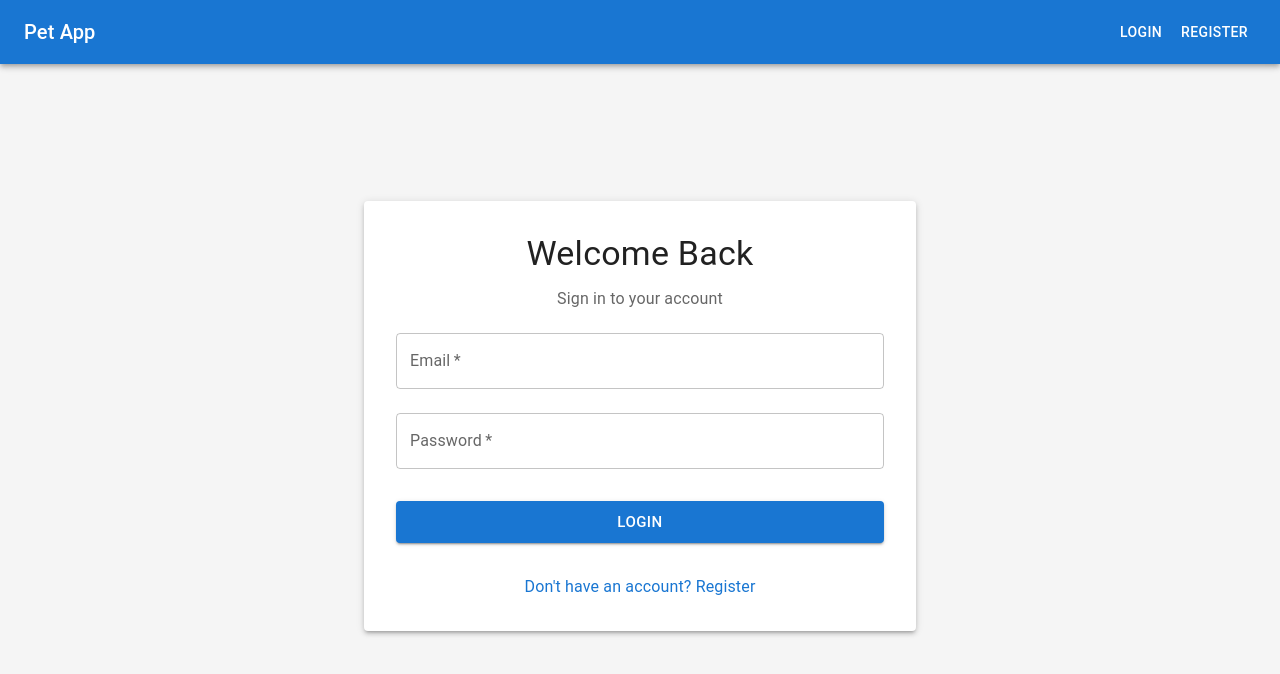
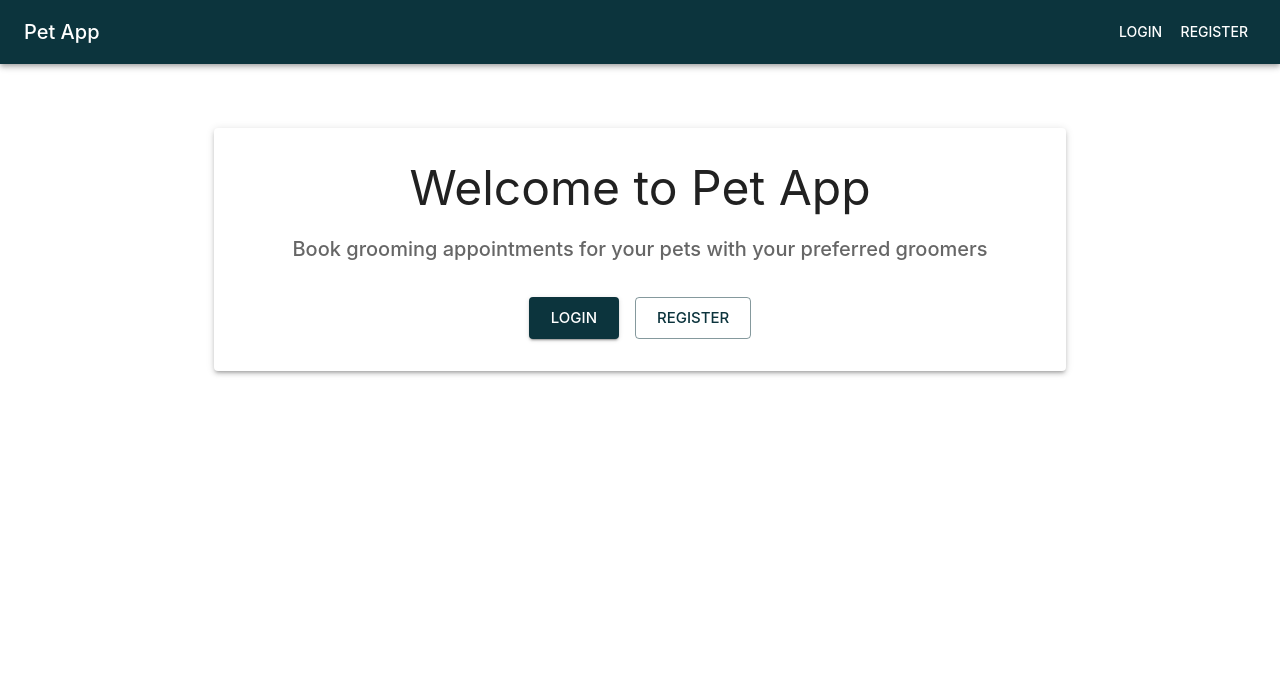
Before and after one commit to kenzychew/pet-app, a React (Vite) app in the folder client/: page / in a window 1280 px wide. Before the commit this address led to /login. Shown: the top 674 px of the page. Built offline with nearby package versions, Linux system fonts and the light colour scheme; no server answers.

Commit message:
app router routes for nav, added layout component to contain styling elements

```diff
--- a/client/src/App.jsx
+++ b/client/src/App.jsx
@@ -1,54 +1,59 @@
 import React from "react";
-import {BrowserRouter as Router, Routes, Route, Navigate} from "react-router-dom";
-import { AuthProvider, useAuth } from "./contexts/AuthContext.jsx";
-import { Container, Box } from "@mui/material";
+import { BrowserRouter as Router, Routes, Route, Navigate } from "react-router-dom";
+import { ThemeProvider, CssBaseline } from "@mui/material";
+import theme from "./theme";
+import { AuthProvider } from "./contexts/AuthContext";
 
-// Import your pages
-import NavBar from "./components/Navbar";
+// Components
+import Layout from "./components/Layout";
+import ProtectedRoute from "./components/ProtectedRoute";
+
+// Pages
+import HomePage from "./pages/HomePage";
 import LoginPage from "./pages/LoginPage";
 import RegisterPage from "./pages/RegisterPage";
 import DashboardPage from "./pages/DashboardPage";
 import PetPage from "./pages/PetPage";
-
-// Protected route component
-const ProtectedRoute = ({ children }) => {
-  const { isAuthenticated, loading } = useAuth();
-
-  if (loading) {
-    return <div>Loading...</div>;
-  }
-
-  if (!isAuthenticated) {
-    return <Navigate to="/login" />;
-  }
-
-  return children;
-};
-
-function AppContent() {
-  return (
-    <Router>
-      <NavBar />
-      <Box sx={{ py: 4 }}>
-        <Container maxWidth="lg">
-          <Routes>
-            <Route path="/login" element={<LoginPage />} />
-            <Route path="/register" element={<RegisterPage />} />
-            <Route path="/dashboard" element={<ProtectedRoute><DashboardPage /></ProtectedRoute>} />
-            <Route path="/pets" element={<ProtectedRoute><PetPage /></ProtectedRoute>} />
-            <Route path="/" element={<Navigate to="/login" />} />
-          </Routes>
-        </Container>
-      </Box>
-    </Router>
-  );
-}
+import AppointmentPage from "./pages/AppointmentPage";
+import GroomerSchedulePage from "./pages/GroomerSchedulePage";
+import GroomerCalendarView from "./pages/GroomerCalendarView";
 
 function App() {
   return (
-    <AuthProvider>
-      <AppContent />
-    </AuthProvider>
+    <ThemeProvider theme={theme}>
+      <CssBaseline />
+      <AuthProvider>
+        <Router>
+          <Layout>
+            <Routes>
+              {/* Public routes */}
+              <Route path="/" element={<HomePage />} />
+              <Route path="/login" element={<LoginPage />} />
+              <Route path="/register" element={<RegisterPage />} />
+
+              {/* Protected routes for authenticated users */}
+              <Route element={<ProtectedRoute />}>
+                <Route path="/dashboard" element={<DashboardPage />} />
+              </Route>
+
+              {/* Protected routes for owners */}
+              <Route element={<ProtectedRoute allowedRoles={["owner"]} />}>
+                <Route path="/pets" element={<PetPage />} />
+                <Route path="/appointments" element={<AppointmentPage />} />
+              </Route>
+
+              {/* Protected routes for groomers */}
+              <Route element={<ProtectedRoute allowedRoles={["groomer"]} />}>
+                <Route path="/schedule" element={<GroomerSchedulePage />} />
+              </Route>
+
+              {/* Fallback route */}
+              <Route path="*" element={<Navigate to="/login" replace />} />
+            </Routes>
+          </Layout>
+        </Router>
+      </AuthProvider>
+    </ThemeProvider>
   );
 }
 
--- /dev/null
+++ b/client/src/components/Layout.jsx
@@ -0,0 +1,18 @@
+import React from "react";
+import { Container, Box } from "@mui/material";
+import NavBar from "./NavBar";
+
+const Layout = ({ children }) => {
+  return (
+    <>
+      <NavBar />
+      <Container maxWidth="lg">
+        <Box sx={{ mt: 4, mb: 4 }}>
+          {children}
+        </Box>
+      </Container>
+    </>
+  );
+};
+
+export default Layout;
--- a/client/src/components/NavBar.jsx
+++ b/client/src/components/NavBar.jsx
@@ -29,11 +29,26 @@ const NavBar = () => {
               <Button color="inherit" component={Link} to="/dashboard">
                 Dashboard
               </Button>
+
+              {/* Owner-specific navigation */}
               {user?.role === "owner" && (
-                <Button color="inherit" component={Link} to="/pets">
-                  Pets
+                <>
+                  <Button color="inherit" component={Link} to="/pets">
+                    Pets
+                  </Button>
+                  <Button color="inherit" component={Link} to="/appointments">
+                    Appointments
+                  </Button>
+                </>
+              )}
+
+              {/* Groomer-specific navigation */}
+              {user?.role === "groomer" && (
+                <Button color="inherit" component={Link} to="/schedule">
+                  Schedule
                 </Button>
               )}
+
               <Button color="inherit" onClick={handleLogout}>
                 Logout
               </Button>
--- a/client/src/pages/DashboardPage.jsx
+++ b/client/src/pages/DashboardPage.jsx
@@ -17,6 +17,7 @@ const DashboardPage = () => {
         </Typography>
 
         <Grid container spacing={3} sx={{ mt: 2 }}>
+          {/* Pet Owner Dashboard */}
           {user?.role === "owner" && (
             <>
               <Grid item xs={12} md={6}>
@@ -43,16 +44,17 @@ const DashboardPage = () => {
                 <Paper elevation={3} sx={{ p: 3, height: "100%" }}>
                   <Box sx={{ display: "flex", flexDirection: "column", height: "100%" }}>
                     <EventIcon sx={{ fontSize: 40, mb: 2, color: "primary.main" }} />
-                    <Typography variant="h5" gutterBottom>Book Appointment</Typography>
+                    <Typography variant="h5" gutterBottom>Manage Appointments</Typography>
                     <Typography variant="body2" sx={{ mb: 3, flexGrow: 1 }}>
-                      Schedule a grooming appointment for your pet.
+                      Book and manage your pet grooming appointments.
                     </Typography>
                     <Button
-                      variant="outlined"
+                      variant="contained"
+                      component={Link}
+                      to="/appointments"
                       fullWidth
-                      disabled
                     >
-                      Coming Soon
+                      My Appointments
                     </Button>
                   </Box>
                 </Paper>
@@ -60,21 +62,23 @@ const DashboardPage = () => {
             </>
           )}
 
+          {/* Groomer Dashboard */}
           {user?.role === "groomer" && (
             <Grid item xs={12} md={6}>
               <Paper elevation={3} sx={{ p: 3 }}>
                 <Box sx={{ display: "flex", flexDirection: "column" }}>
                   <EventIcon sx={{ fontSize: 40, mb: 2, color: "primary.main" }} />
-                  <Typography variant="h5" gutterBottom>Appointments</Typography>
+                  <Typography variant="h5" gutterBottom>My Schedule</Typography>
                   <Typography variant="body2" sx={{ mb: 3 }}>
-                    View and manage your upcoming appointments.
+                    View your upcoming grooming appointments.
                   </Typography>
                   <Button
-                    variant="outlined"
+                    variant="contained"
+                    component={Link}
+                    to="/schedule"
                     fullWidth
-                    disabled
                   >
-                    Coming Soon
+                    View Schedule
                   </Button>
                 </Box>
               </Paper>
--- /dev/null
+++ b/client/src/theme.js
@@ -0,0 +1,18 @@
+//  https://mui.com/material-ui/customization/palette/?srsltid=AfmBOopM15k_45t1SqKSQcMrF455Q1yN_se8_RlEmc1TDgx77vvHn6yR
+import { createTheme } from "@mui/material/styles";
+
+const theme = createTheme({
+  palette: {
+    primary: {
+      main: "#0c343d",
+    },
+    secondary: {
+      main: "#f50057",
+    },
+  },
+  typography: {
+    fontFamily: ["-apple-system", '"Segoe UI"', "Roboto", "sans-serif"].join(","),
+  },
+});
+
+export default theme;
```
